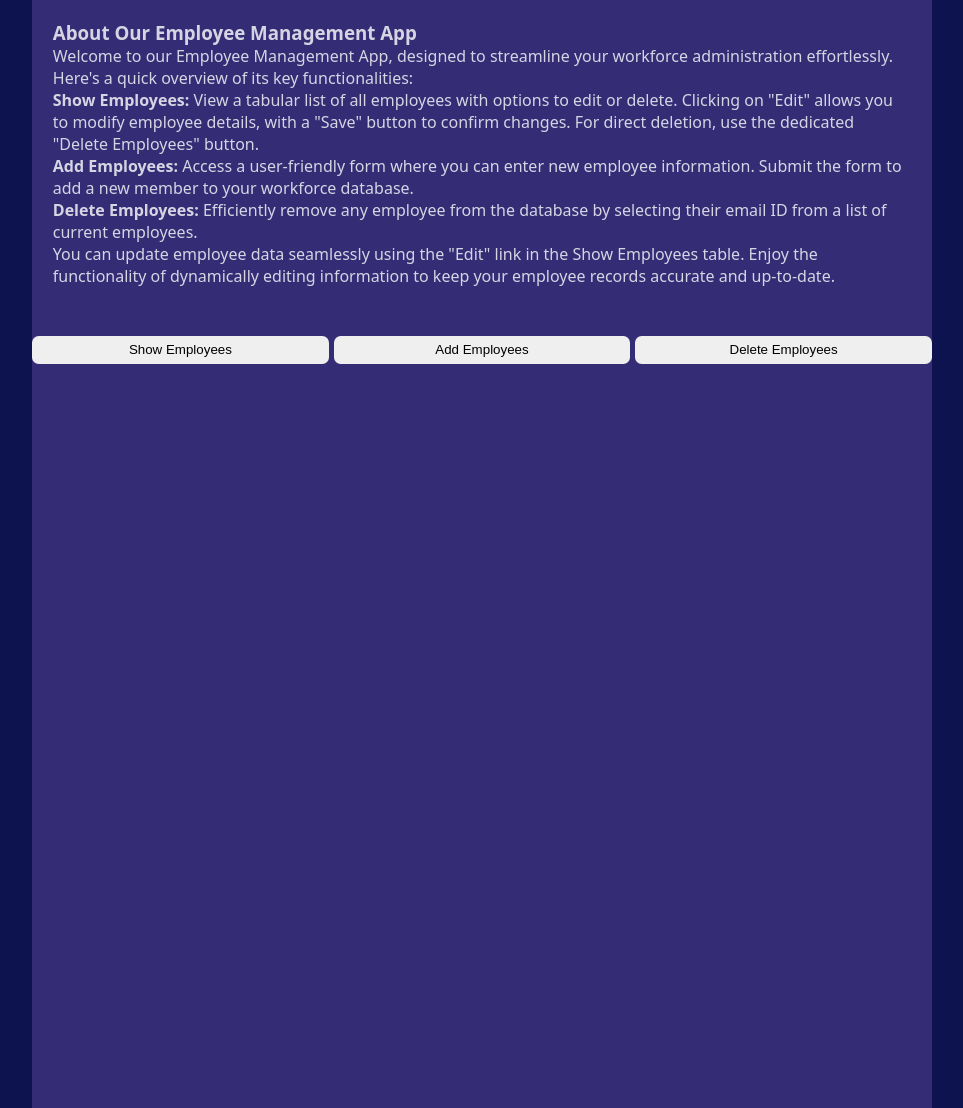
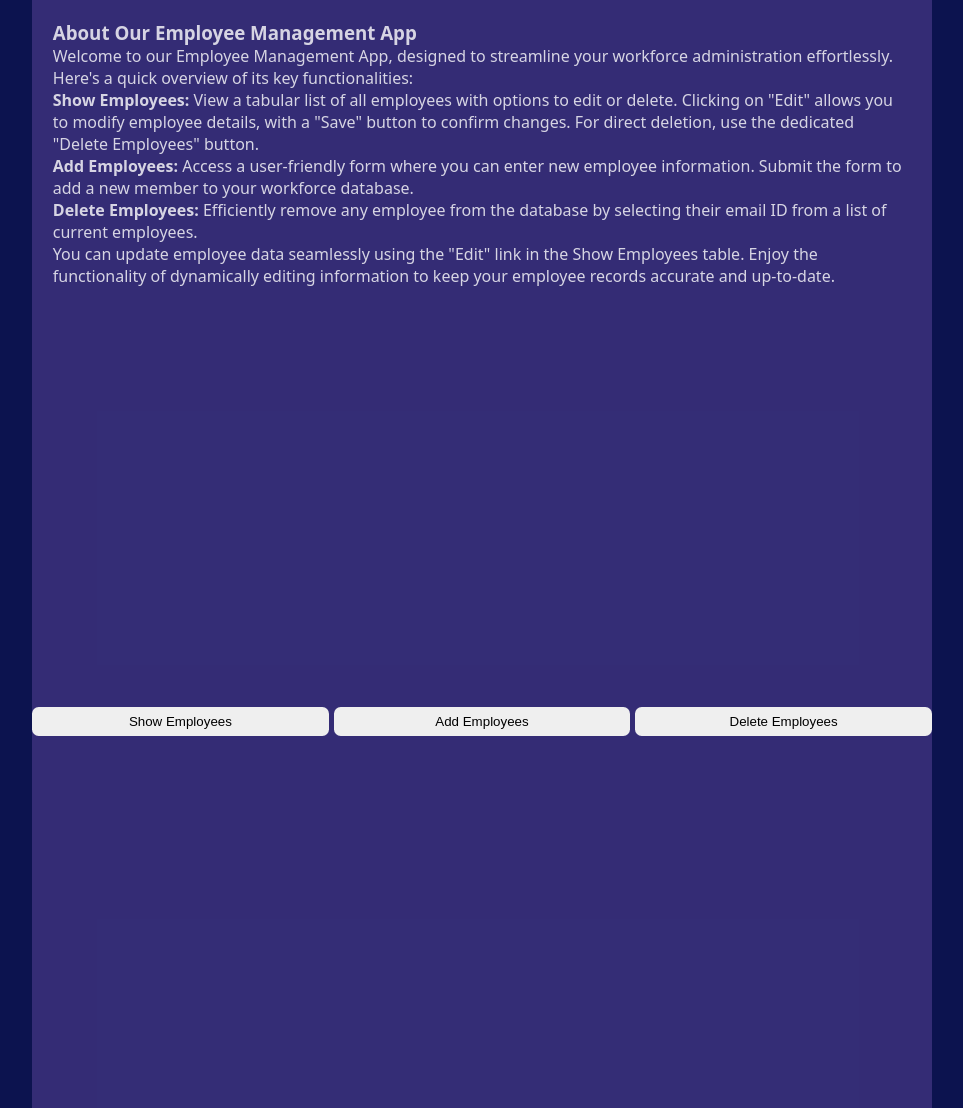
Before and after one commit to viveksoftdev/emp_manage, a Django app: template templates/index.html in a window 1280 px wide. Shown: the part 98-1206 px from the top of the page, without its empty margins (158-1121 px from the left). Run offline with Django 3.2, Linux system fonts and the light colour scheme; the template is opened without the code that fills it, so the values that code supplies are empty.

Commit message:
Update styles.css

```diff
--- a/app/static/styles.css
+++ b/app/static/styles.css
@@ -31,7 +31,7 @@ ol{
 .btnContainer {
   display: flex;
   justify-content: center;
-  align-items: flex-start;
+  align-items: center;
   height: 100vh;
   padding-top:1.5em;
 
```
